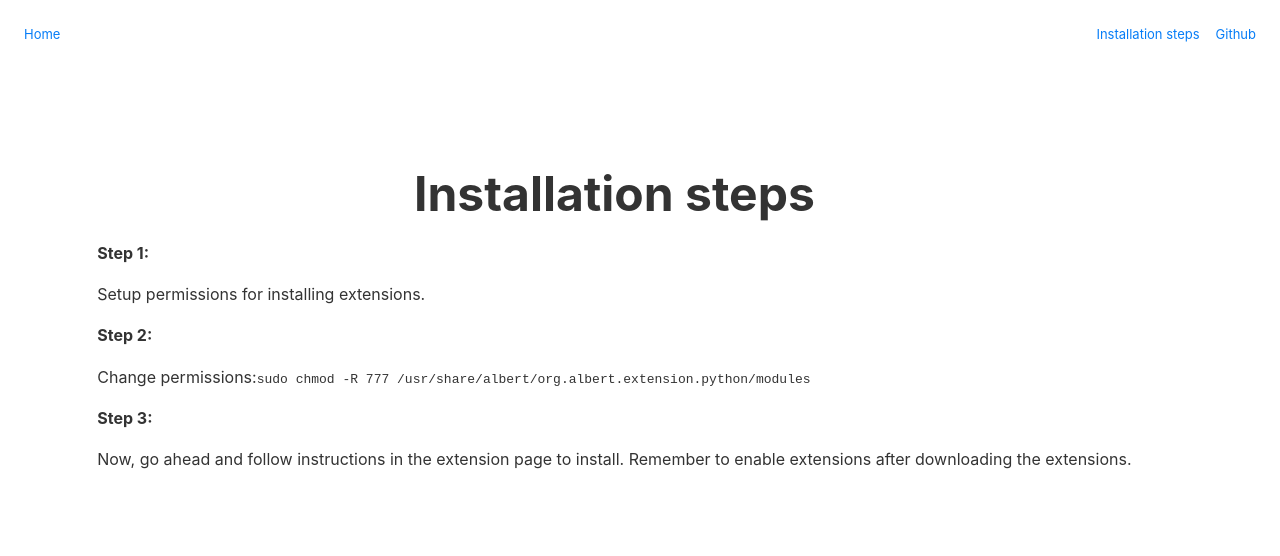
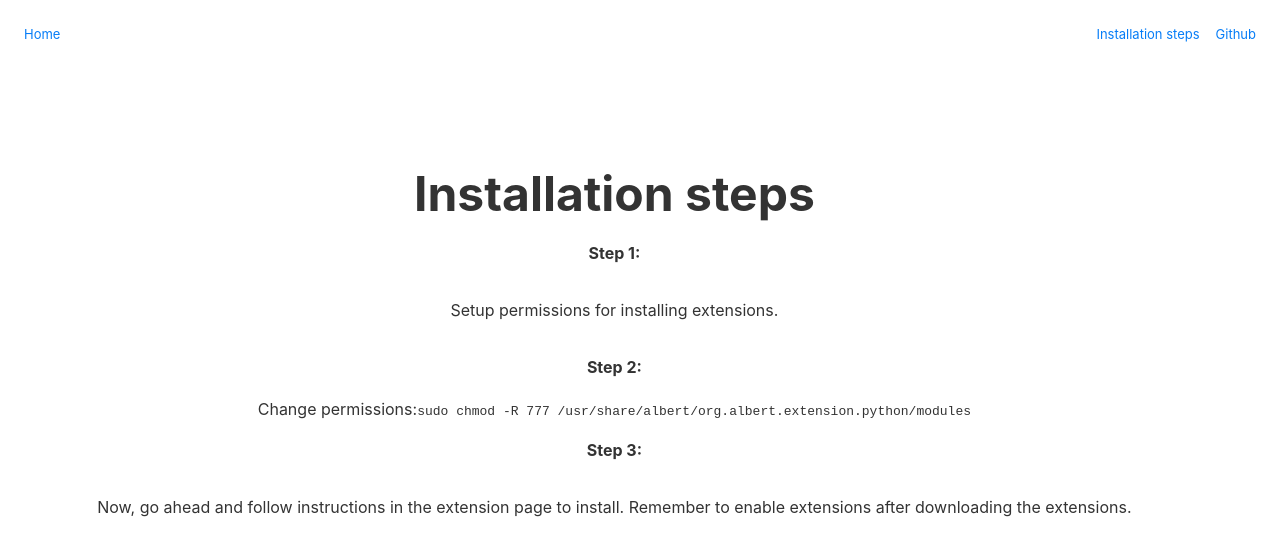
Before and after one commit to BharatKalluri/albert-extensions-frontned-old, a Next.js app: page /install in a window 1280 px wide. Shown: the top 556 px of the page. Built offline with nearby package versions, Linux system fonts and the light colour scheme.

Commit message:
Fixed css

```diff
--- a/pages/install.js
+++ b/pages/install.js
@@ -13,7 +13,7 @@ export default class InstallSteps extends React.Component {
         <Nav />
 
         <div className="hero">
-          <div className="content">
+          <div className="col">
             <h1 className="title">Installation steps</h1>
             <h4>Step 1:</h4>
             <p>
@@ -67,6 +67,7 @@ export default class InstallSteps extends React.Component {
             flex-direction: column;
             align-items: center;
             justify-content: center;
+            flex-wrap: wrap;
           }
           .card {
             padding: 18px 18px 24px;
--- a/pages/repo.js
+++ b/pages/repo.js
@@ -143,6 +143,7 @@ class Repo extends React.Component {
             flex-direction: column;
             align-items: center;
             justify-content: center;
+            flex-wrap: wrap;
           }
           .card {
             padding: 18px 18px 24px;
```
